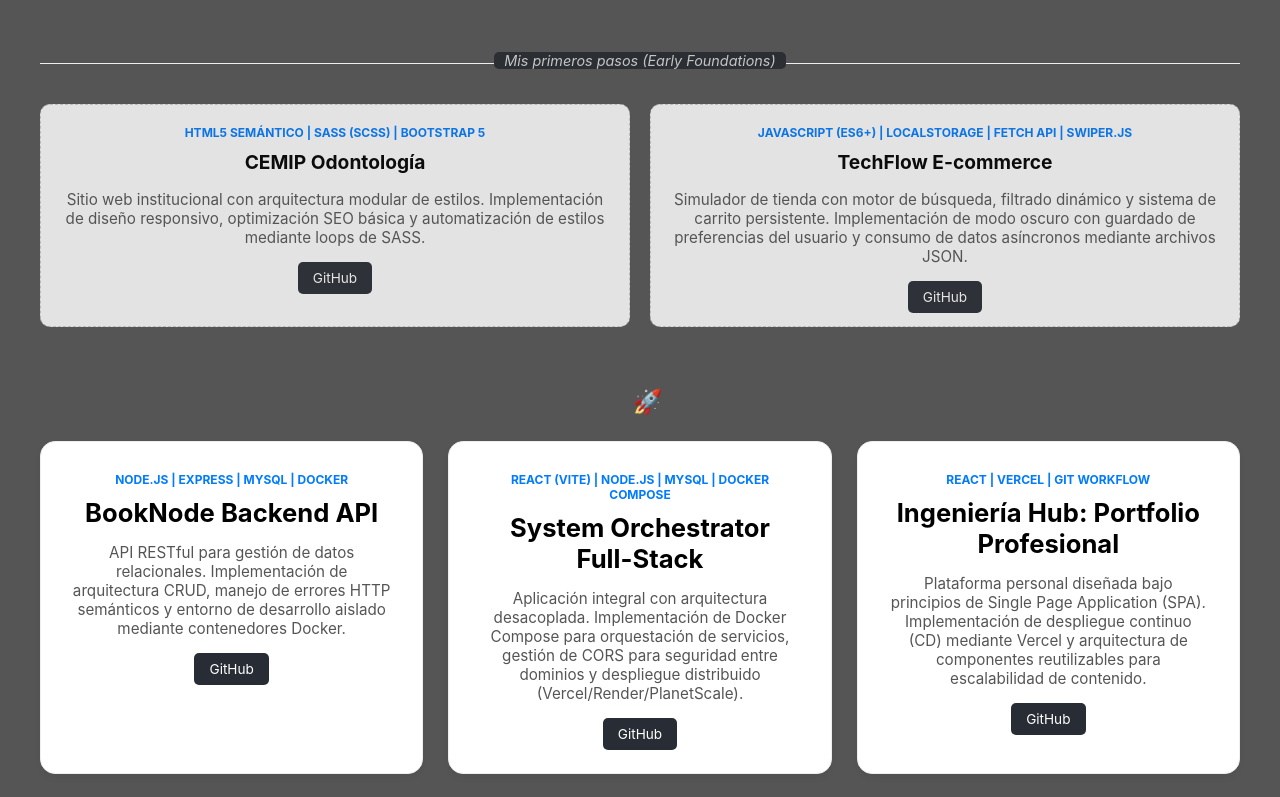
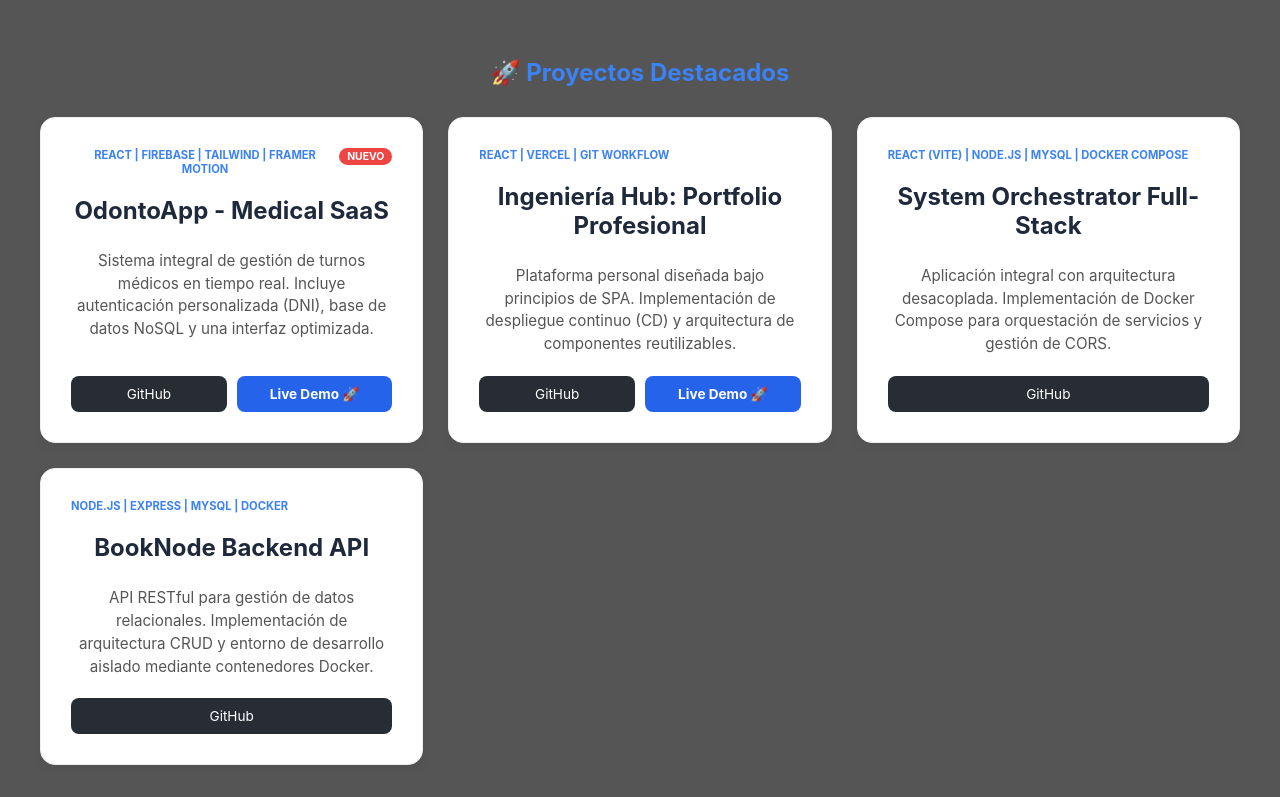
Before and after one commit to sebavaldivieso550/mi-portfolio, a React (Create React App) app: page / in a window 1280 px wide. Shown: the part 600-1397 px from the top of the page. Built offline with nearby package versions, Linux system fonts and the light colour scheme.

Commit message:
project add

```diff
--- a/src/components/SoftwareProjects.js
+++ b/src/components/SoftwareProjects.js
@@ -15,7 +15,7 @@ const projects = [
     category: 'baby',
     title: "TechFlow E-commerce",
     tech: "JavaScript (ES6+) | LocalStorage | Fetch API | Swiper.js",
-    description: "Simulador de tienda con motor de búsqueda, filtrado dinámico y sistema de carrito persistente. Implementación de modo oscuro con guardado de preferencias del usuario y consumo de datos asíncronos mediante archivos JSON.",
+    description: "Simulador de tienda con motor de búsqueda, filtrado dinámico y sistema de carrito persistente con LocalStorage.",
     link: "https://github.com/sebavaldivieso550/TechFlow-Plataforma-de-Comercio-Electronico-con-Persistencia",
     demo: "https://sebavaldivieso550.github.io/TechFlow-Plataforma-de-Comercio-Electronico-con-Persistencia/"
   },
@@ -24,7 +24,7 @@ const projects = [
     category: 'featured',
     title: "BookNode Backend API",
     tech: "Node.js | Express | MySQL | Docker",
-    description: "API RESTful para gestión de datos relacionales. Implementación de arquitectura CRUD, manejo de errores HTTP semánticos y entorno de desarrollo aislado mediante contenedores Docker.",
+    description: "API RESTful para gestión de datos relacionales. Implementación de arquitectura CRUD y entorno de desarrollo aislado mediante contenedores Docker.",
     link: "https://github.com/sebavaldivieso550/my-simple-book-api",
   },
   {
@@ -32,7 +32,7 @@ const projects = [
     category: 'featured',
     title: "System Orchestrator Full-Stack",
     tech: "React (Vite) | Node.js | MySQL | Docker Compose",
-    description: "Aplicación integral con arquitectura desacoplada. Implementación de Docker Compose para orquestación de servicios, gestión de CORS para seguridad entre dominios y despliegue distribuido (Vercel/Render/PlanetScale).",
+    description: "Aplicación integral con arquitectura desacoplada. Implementación de Docker Compose para orquestación de servicios y gestión de CORS.",
     link: "https://github.com/sebavaldivieso550/System-Orchestrator-Gestion-de-Tareas-End-to-End",
   },
   {
@@ -40,7 +40,7 @@ const projects = [
     category: 'featured',
     title: "Ingeniería Hub: Portfolio Profesional",
     tech: "React | Vercel | Git Workflow",
-    description: "Plataforma personal diseñada bajo principios de Single Page Application (SPA). Implementación de despliegue continuo (CD) mediante Vercel y arquitectura de componentes reutilizables para escalabilidad de contenido.",
+    description: "Plataforma personal diseñada bajo principios de SPA. Implementación de despliegue continuo (CD) y arquitectura de componentes reutilizables.",
     link: "https://github.com/sebavaldivieso550/mi-portfolio",
     demo: "https://sebastian-valdivieso-ing.vercel.app"
   },
@@ -49,28 +49,60 @@ const projects = [
     category: 'featured',
     title: "OdontoApp - Medical SaaS",
     tech: "React | Firebase | Tailwind | Framer Motion",
-    description: "Sistema integral de gestión de turnos médicos en tiempo real. Incluye autenticación personalizada (DNI), base de datos NoSQL, integración con WhatsApp y una interfaz optimizada para alta productividad médica.",
+    description: "Sistema integral de gestión de turnos médicos en tiempo real. Incluye autenticación personalizada (DNI), base de datos NoSQL y una interfaz optimizada.",
     link: "https://github.com/sebavaldivieso550/odonto-app",
+    demo: "https://valdivieso-odonto.vercel.app",
     isNew: true
   },
 ];
 
 const SoftwareProjects = () => {
-  const featured = projects.filter(p => p.category === 'featured');
+  const featured = [...projects].filter(p => p.category === 'featured').reverse();
   const babies = projects.filter(p => p.category === 'baby');
 
-  const ProjectCard = ({ p, size = 'large' }) => (
-    <div style={size === 'large' ? styles.card : styles.babyCard}>
-      <div style={styles.techTag}>{p.tech}</div>
-      <h3 style={size === 'large' ? styles.cardTitle : styles.babyTitle}>{p.title}</h3>
-      <p style={styles.desc}>{p.description}</p>
-      <a href={p.link} target="_blank" rel="noreferrer" style={styles.btn}>GitHub</a>
-    </div>
-  );
+  const ProjectCard = ({ p, size = 'large' }) => {
+    // Estado interno simple para el efecto hover sin librerías extras si no quieres
+    const [isHovered, setIsHovered] = React.useState(false);
+
+    return (
+      <div
+        onMouseEnter={() => setIsHovered(true)}
+        onMouseLeave={() => setIsHovered(false)}
+        style={{
+          ...(size === 'large' ? styles.card : styles.babyCard),
+          ...(size === 'large' && isHovered ? styles.cardHover : {})
+        }}
+      >
+        <div style={{ display: 'flex', justifyContent: 'space-between', alignItems: 'flex-start' }}>
+          <div style={styles.techTag}>{p.tech}</div>
+          {p.isNew && <span style={styles.newBadge}>NUEVO</span>}
+        </div>
+        <h3 style={size === 'large' ? styles.cardTitle : styles.babyTitle}>{p.title}</h3>
+        <p style={styles.desc}>{p.description}</p>
+
+        <div style={styles.btnGroup}>
+          <a href={p.link} target="_blank" rel="noreferrer" style={styles.btnSecondary}>GitHub</a>
+          {p.demo && (
+            <a href={p.demo} target="_blank" rel="noreferrer" style={styles.btnPrimary}>Live Demo 🚀</a>
+          )}
+        </div>
+      </div>
+    );
+  };
 
   return (
     <section style={styles.section}>
       <h2 style={styles.mainTitle}>Desarrollo de Software</h2>
+
+      {/* SECCIÓN PRINCIPAL (Featured) */}
+      <div style={styles.subSection}>
+        <div style={styles.groupTitleContainer}>
+          <h3 style={styles.groupTitle}>🚀 Proyectos Destacados</h3>
+        </div>
+        <div style={styles.grid}>
+          {featured.map(p => <ProjectCard key={p.id} p={p} />)}
+        </div>
+      </div>
 
       {/* SECCIÓN BABY PROJECTS */}
       <div style={styles.subSection}>
@@ -81,15 +113,6 @@ const SoftwareProjects = () => {
           {babies.map(p => <ProjectCard key={p.id} p={p} size="small" />)}
         </div>
       </div>
-
-      {/* SECCIÓN PRINCIPAL */}
-      <div style={styles.subSection}>
-        <h3 style={styles.groupTitle}>🚀</h3>
-        <div style={styles.grid}>
-          {featured.map(p => <ProjectCard key={p.id} p={p} />)}
-        </div>
-      </div>
-
     </section>
   );
 };
@@ -98,27 +121,56 @@ const styles = {
   section: { padding: '60px 20px', maxWidth: '1200px', margin: '0 auto' },
   mainTitle: { textAlign: 'center', fontSize: '2.5rem', marginBottom: '50px', color: '#1a1c22' },
   subSection: { marginBottom: '60px' },
-  groupTitle: { fontSize: '1.5rem', marginBottom: '25px', color: '#61dafb',  paddingLeft: '15px' },
+  groupTitleContainer: {
+    display: 'flex',
+    justifyContent: 'center',
+    marginBottom: '30px'
+  },
+  groupTitle: {
+    fontSize: '1.5rem',
+    color: '#3b82f6',
+    margin: 0,
+    padding: '0 10px',
+    textAlign: 'center'
+  },
   grid: {
     display: 'grid',
-    gridTemplateColumns: 'repeat(auto-fit, minmax(350px, 1fr))',
+    gridTemplateColumns: 'repeat(auto-fit, minmax(320px, 1fr))',
     gap: '25px'
   },
   babyGrid: {
     display: 'grid',
     gridTemplateColumns: 'repeat(auto-fit, minmax(280px, 1fr))',
     gap: '20px',
-    opacity: '0.85' // Un toque visual para diferenciarlos
+    opacity: '0.85'
   },
-  card: { padding: '30px', border: '1px solid #eee', borderRadius: '15px', backgroundColor: '#fff', boxShadow: '0 4px 6px rgba(0,0,0,0.05)' },
+  card: {
+    padding: '30px',
+    border: '1px solid #eee',
+    borderRadius: '15px',
+    backgroundColor: '#fff',
+    boxShadow: '0 4px 12px rgba(0,0,0,0.05)',
+    display: 'flex',
+    flexDirection: 'column',
+    justifyContent: 'space-between',
+    transition: 'all 0.3s ease' // Suaviza el efecto hover
+  },
+  cardHover: {
+    transform: 'translateY(-10px)',
+    boxShadow: '0 12px 24px rgba(0,0,0,0.1)',
+    borderColor: '#3b82f6'
+  },
   babyCard: { padding: '20px', border: '1px dashed #ccc', borderRadius: '10px', backgroundColor: '#fcfcfc' },
-  cardTitle: { fontSize: '1.6rem', margin: '10px 0' },
+  cardTitle: { fontSize: '1.5rem', margin: '10px 0', color: '#1e293b' },
   babyTitle: { fontSize: '1.2rem', margin: '10px 0' },
-  techTag: { fontSize: '0.75rem', fontWeight: 'bold', color: '#007bff', textTransform: 'uppercase' },
-  desc: { color: '#555', fontSize: '0.95rem', marginBottom: '20px' },
-  btn: { padding: '8px 15px', backgroundColor: '#282c34', color: '#fff', textDecoration: 'none', borderRadius: '5px', fontSize: '0.85rem' },
+  techTag: { fontSize: '0.7rem', fontWeight: 'bold', color: '#3b82f6', textTransform: 'uppercase', marginBottom: '10px' },
+  newBadge: { backgroundColor: '#ef4444', color: '#fff', fontSize: '0.65rem', padding: '2px 8px', borderRadius: '10px', fontWeight: 'bold' },
+  desc: { color: '#555', fontSize: '0.95rem', marginBottom: '20px', lineHeight: '1.5' },
+  btnGroup: { display: 'flex', gap: '10px', marginTop: 'auto' },
+  btnPrimary: { flex: 1, textAlign: 'center', padding: '10px', backgroundColor: '#2563eb', color: '#fff', textDecoration: 'none', borderRadius: '8px', fontSize: '0.85rem', fontWeight: 'bold', transition: 'background 0.2s' },
+  btnSecondary: { flex: 1, textAlign: 'center', padding: '10px', backgroundColor: '#282c34', color: '#fff', textDecoration: 'none', borderRadius: '8px', fontSize: '0.85rem', transition: 'background 0.2s' },
   divider: { textAlign: 'center', margin: '40px 0', borderBottom: '1px solid #eee', lineHeight: '0.3em' },
-  dividerText: { background: '#2b2f33', borderRadius: '5px', padding: '0 10px', color: '#c4c4c4', fontSize: '0.9rem', fontStyle: 'italic' }
+  dividerText: { background: '#f8fafc', padding: '0 15px', color: '#94a3b8', fontSize: '0.9rem', fontStyle: 'italic' }
 };
 
 export default SoftwareProjects;
```
